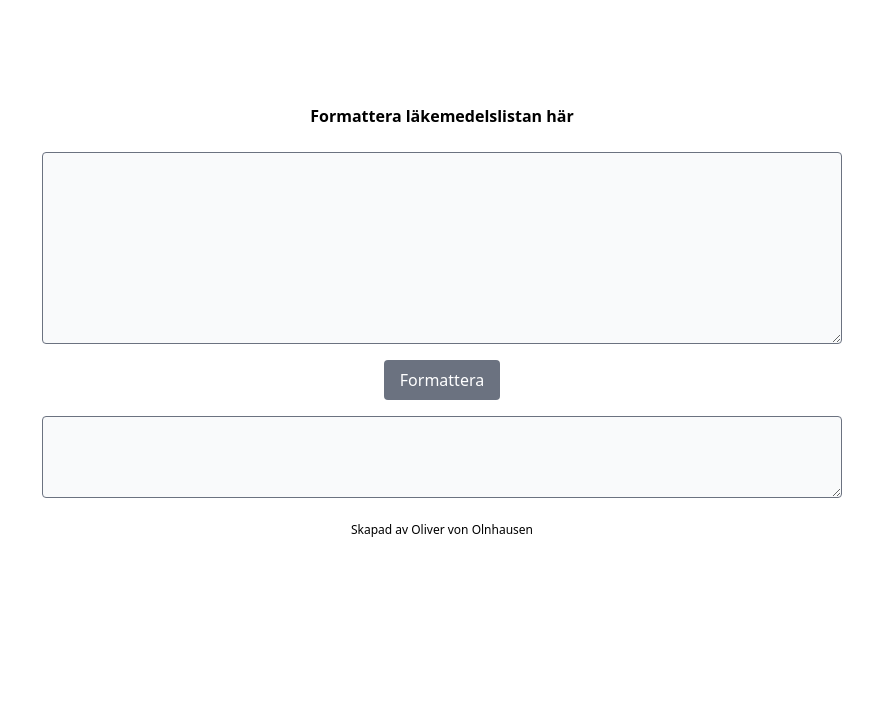
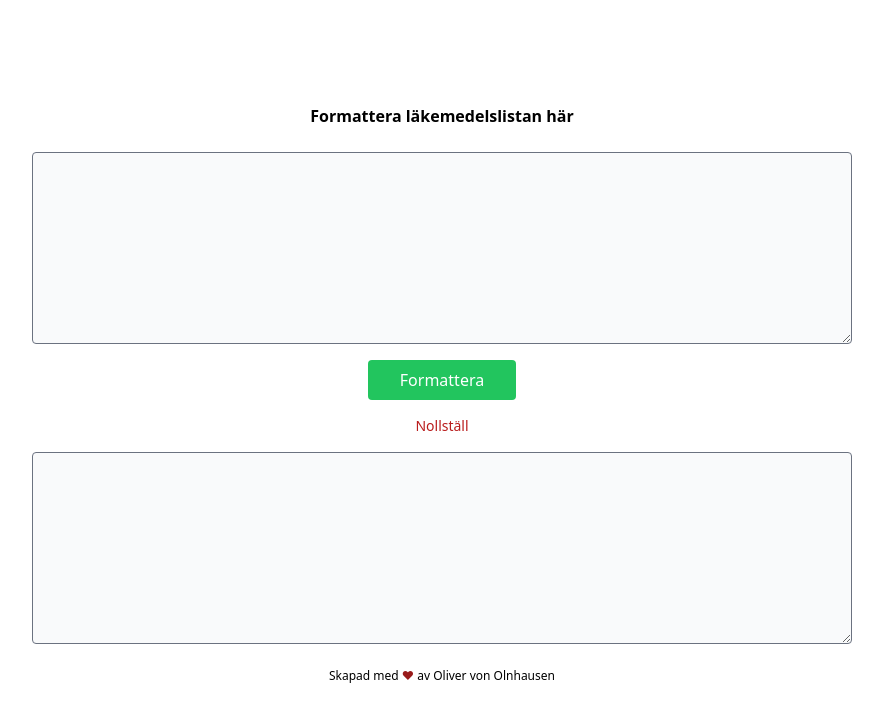
Before and after one commit to olivervo/clinisoft_tc, a website: page index.html in a window 1280 px wide. Shown: the whole page, without its empty margins (198-1081 px from the left). Drawn offline with Linux system fonts and the light colour scheme.

Commit message:
Added reset button

```diff
--- a/index.html
+++ b/index.html
@@ -10,13 +10,14 @@
     <div class="flex flex-col items-center w-full">
         <div class="font-bold p-6 mt-20">Formattera läkemedelslistan här</div>
 
-        <textarea id="medications" name="medications" class="w-[800px] p-4 bg-gray-50 h-48 whitespace-pre rounded"></textarea>
+        <textarea id="medications" name="medications" class="w-[820px] p-4 bg-gray-50 h-48 whitespace-pre rounded" oninput="autosize(this)"></textarea>
 
-        <button class="mt-4 bg-gray-500 text-white py-2 px-4 rounded" onclick="format()">Formattera</button>
+        <button class="mt-4 bg-green-500 text-white py-2 px-8 rounded" onclick="format()">Formattera</button>
+        <button class="mt-4 text-red-700 rounded text-sm" onclick="reset()">Nollställ</button>
 
-        <textarea id="results" class="bg-gray-50 mt-4 w-[800px] p-4 rounded" disabled></textarea>
+        <textarea id="results" class="bg-gray-50 h-48 mt-4 w-[820px] p-4 rounded" disabled></textarea>
 
-        <div class="text-xs p-6">Skapad av Oliver von Olnhausen</div>
+        <div class="text-xs p-6">Skapad med <span class="text-red-800">&hearts;</span> av Oliver von Olnhausen</div>
 
     </div>
 </body>
```
Also changed, not shown: dist/output.css.
